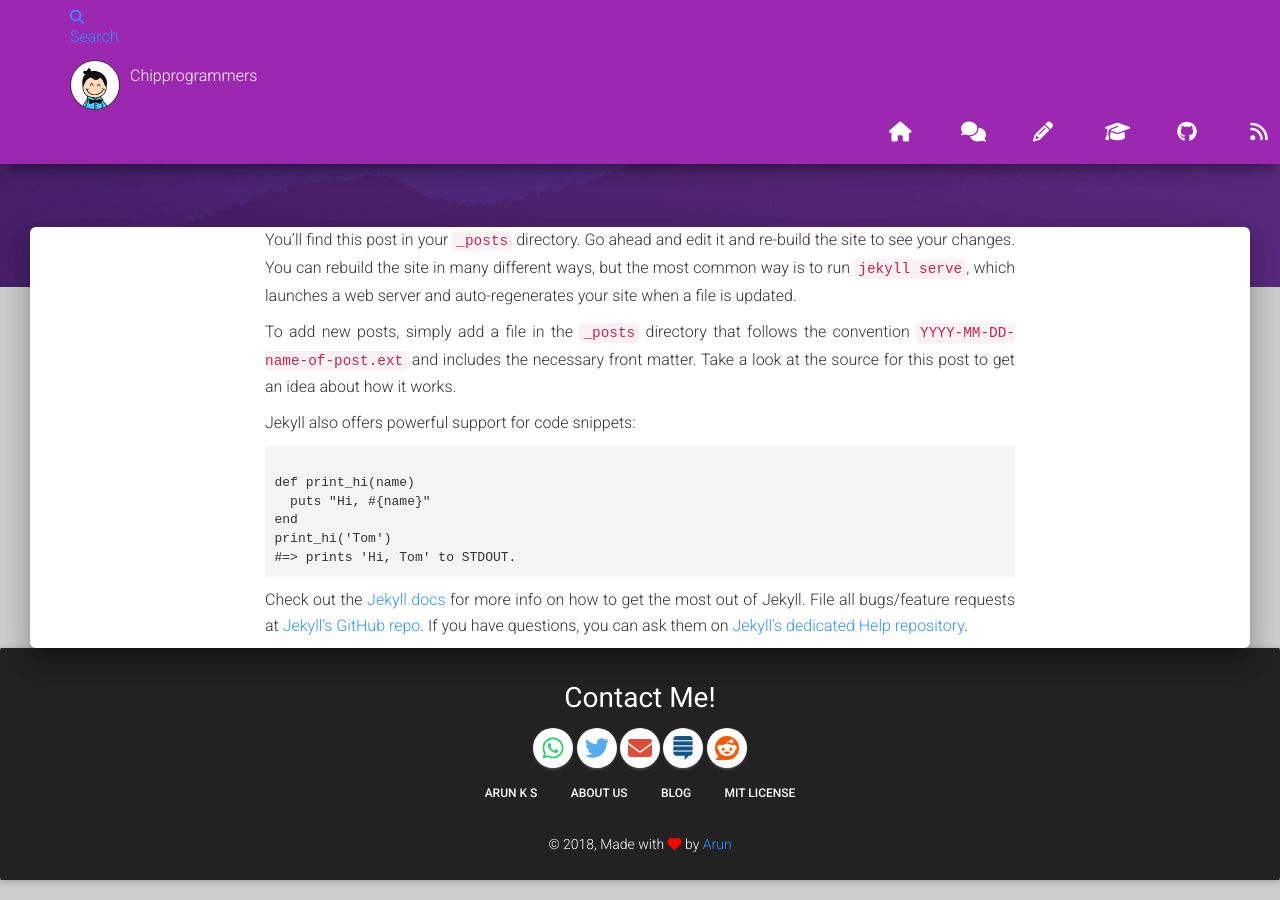
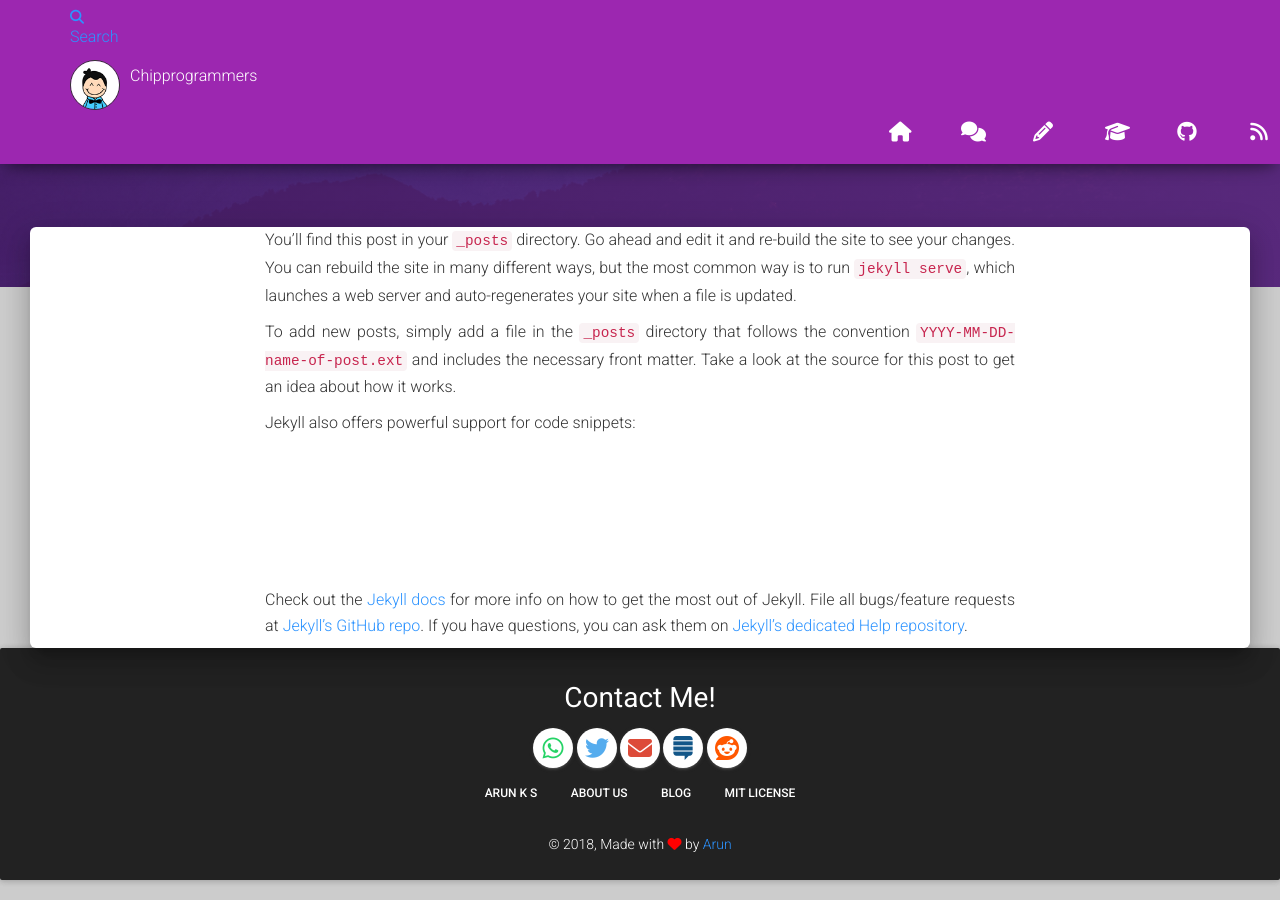
Before and after one commit to tip4programs/imbue, a Jekyll site: the page built from _posts/2016-04-24-welcome-to-jekyll.md, in a window 1280 px wide and 900 px high, scrolled down 523 px. Built offline with Jekyll 4.4.1, drawn with Linux system fonts in a browser that asks for light colours; nearby versions of some CDN libraries.

Commit message:
Update syntax_highlight.css

```diff
--- a/asset/css/syntax_highlight.css
+++ b/asset/css/syntax_highlight.css
@@ -25,8 +25,8 @@ pre {
     line-height: 1.42857143;
     word-break: break-all;
     word-wrap: break-word;
-    color: #333;
-    background-color: #f5f5f5;
+    color: #ffffff;
+    /* background-color: #f5f5f5; */
 }
 
     pre code {
```
